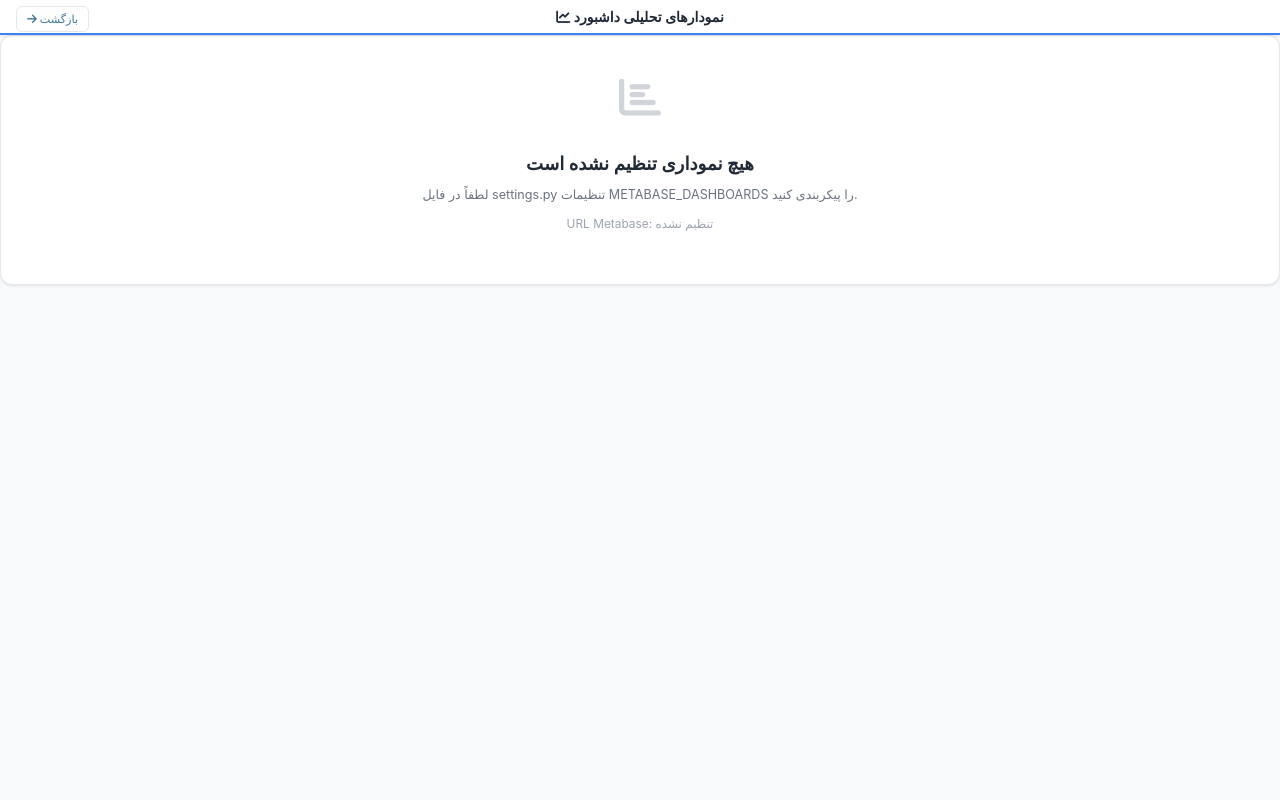
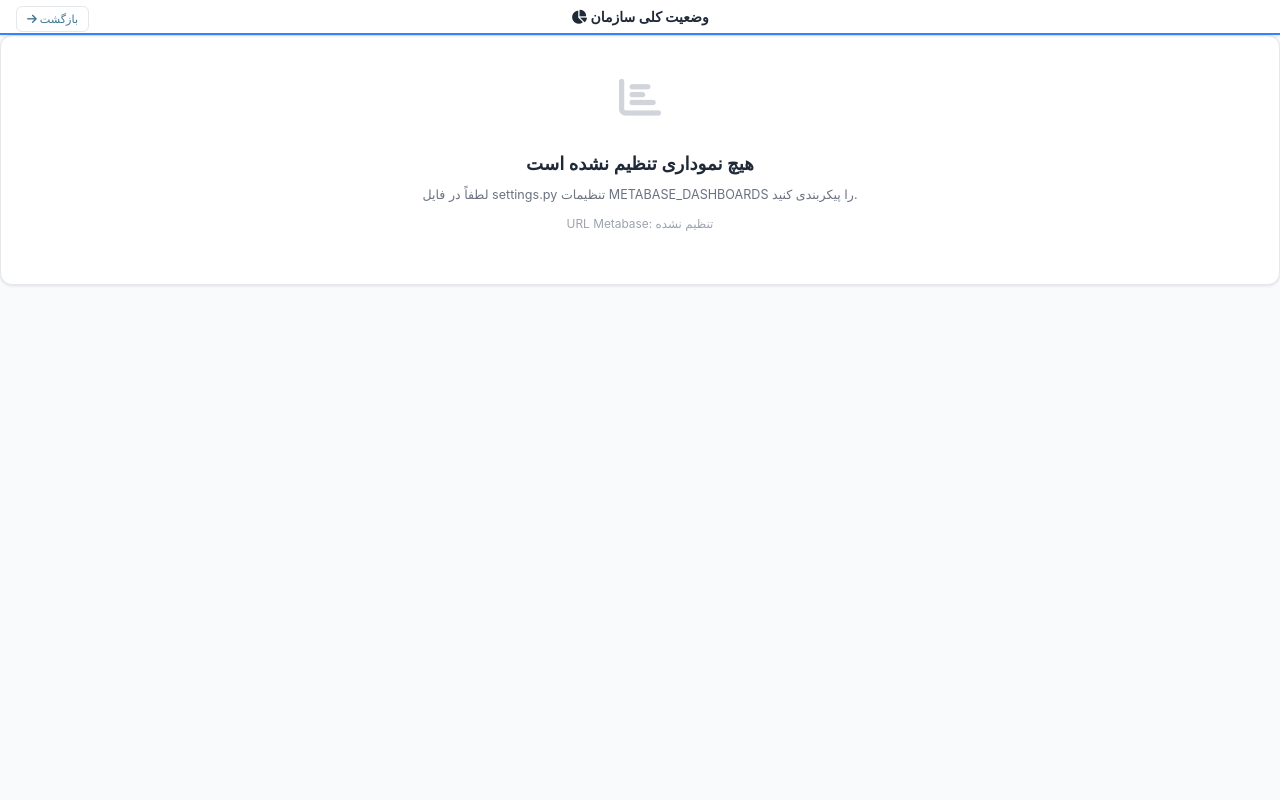
Before and after one commit to saeedzarbi/fanus_report, a Django app: template analytics/templates/admin/metabase_charts.html in a window 1280 px wide. Run offline with Django 4.2, Linux system fonts and the light colour scheme; the template is opened without the code that fills it, so the values that code supplies are empty.

Commit message:
Update Metabase charts embed URL and header title for improved clarity
- Changed the embed URL parameter to set the title visibility to false for a cleaner presentation.
- Updated the header title in the Metabase charts template to reflect a more accurate description of the content.

```diff
--- a/analytics/templates/admin/metabase_charts.html
+++ b/analytics/templates/admin/metabase_charts.html
@@ -216,7 +216,7 @@
             <i class="fas fa-arrow-right"></i> بازگشت
         </a>
         <div class="metabase-header">
-            <h1><i class="fas fa-chart-line"></i> نمودارهای تحلیلی داشبورد</h1>
+            <h1><i class="fas fa-chart-pie"></i> وضعیت کلی سازمان</h1>
         </div>
     </div>
 
--- a/analytics/views.py
+++ b/analytics/views.py
@@ -85,7 +85,7 @@ def metabase_charts(request):
         public_uuid = dashboard.get('public_uuid')
 
         if public_uuid:
-            embed_url = f"{metabase_url}/public/dashboard/{public_uuid}#bordered=true&titled=true"
+            embed_url = f"{metabase_url}/public/dashboard/{public_uuid}#bordered=true&titled=false"
 
             dashboard_urls.append({
                 'name': dashboard.get('name', 'داشبورد عمومی'),
```
